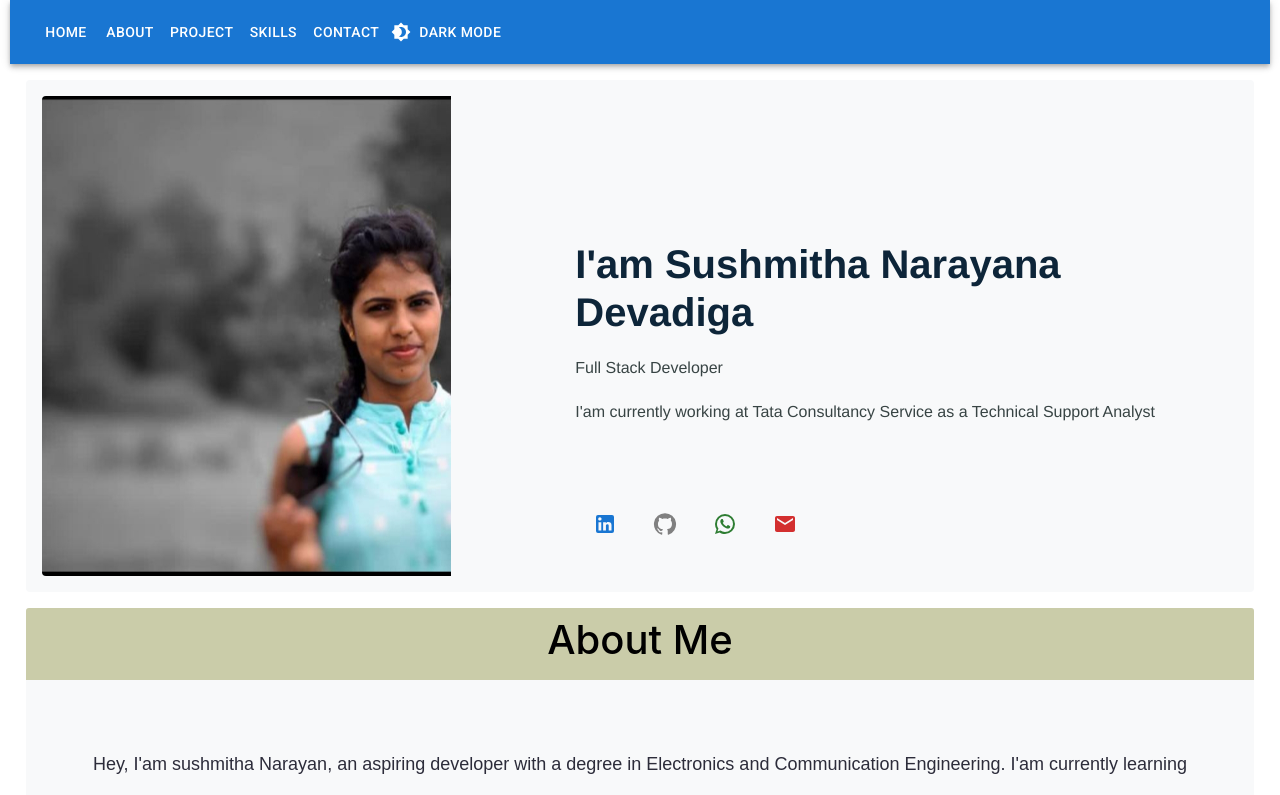
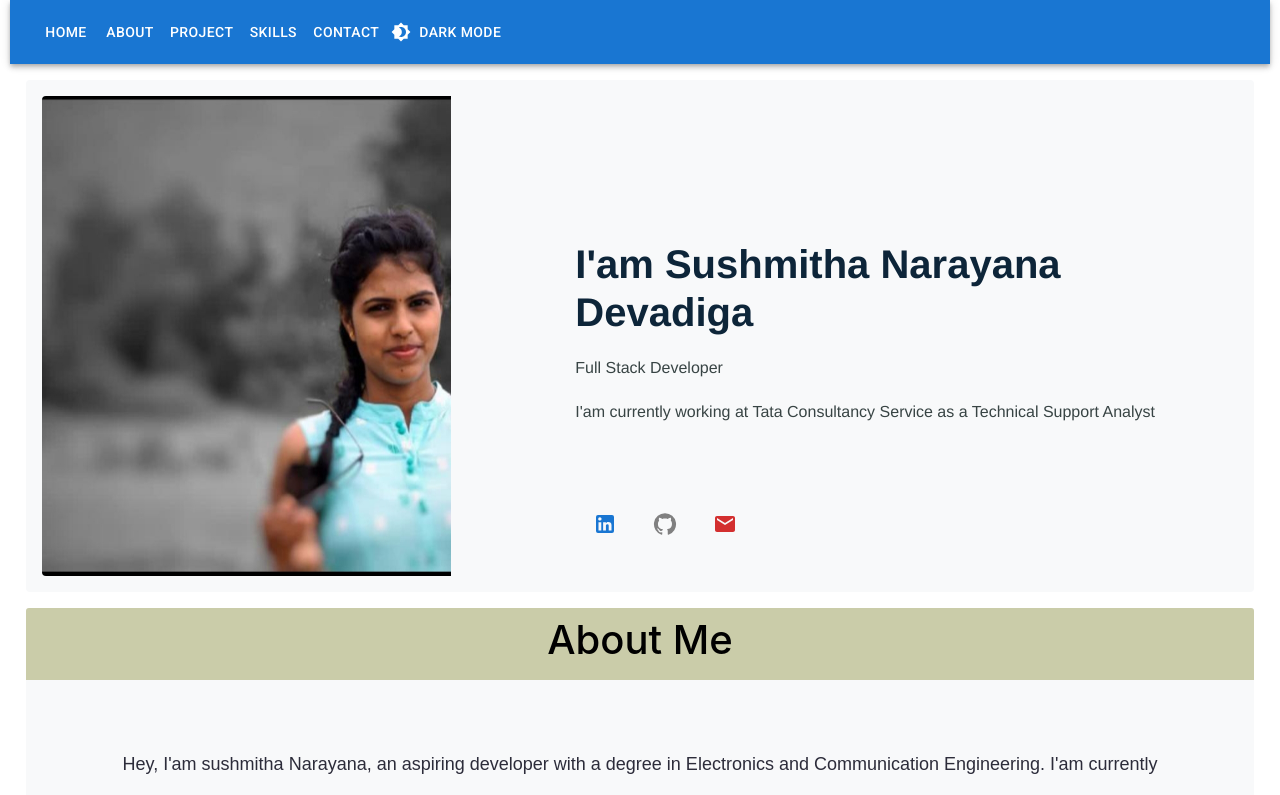
Before and after one commit to shushnikz/portfolio-draft, a React (Create React App) app: page / in a window 1280 px wide. Shown: the top 795 px of the page. Built offline with nearby package versions, Linux system fonts and the light colour scheme.

Commit message:
added contact

```diff
--- a/src/About.js
+++ b/src/About.js
@@ -8,7 +8,7 @@ export default function About(){
             <div className="card bg-light text-light m-3 border-0">
             <div className="card-header border-0 about"><h1>About Me</h1></div>
   <div className="card-body bg-light text-dark about-intro">
-    <p className="card-text text-center m-5">Hey, I'am sushmitha Narayan, an aspiring developer with a degree in Electronics
+    <p className="card-text text-center m-5">Hey, I'am sushmitha Narayana, an aspiring developer with a degree in Electronics
     and Communication Engineering. I'am currently learning new skills with a vision of becoming better at what I do.
     I like Web Development and to Create a new Interfaces.</p>
   </div>
--- a/src/Contact.js
+++ b/src/Contact.js
@@ -33,7 +33,6 @@ export default function Contact() {
               </Form.Item>
               <Button htmlType="submit">Submit</Button>
             </Form>
-
           </div>
           <div className="mt-4">
             <div className="card border-0" style={{ width: "18rem" }}>
@@ -59,11 +58,6 @@ export default function Contact() {
                       <IconButton>
                         <GitHubIcon style={{ color: "grey" }} />
                       </IconButton></a>
-                    <a className="link" href="https://whatsapp.com/dl/"
-                      target="_blank" rel="noreferrer">
-                      <IconButton>
-                        <WhatsAppIcon color="success" />
-                      </IconButton></a>
                     <a className="link" href="mailto: sushmithadevadiga997@gmail.com"
                       target="_blank" rel="noreferrer">
                       <IconButton>
--- a/src/Intro.js
+++ b/src/Intro.js
@@ -31,11 +31,6 @@ export default function Intro(){
                                 <IconButton>
                                     <GitHubIcon style={{color: "grey"}}/>
                                 </IconButton></a>
-                                <a className="link" href="https://whatsapp.com/dl/"
-                                target="_blank" rel="noreferrer">
-                                <IconButton>
-                                    <WhatsAppIcon color="success"/>
-                                </IconButton></a>
                                 <a className="link" href="mailto: sushmithadevadiga997@gmail.com"
                                 target="_blank" rel="noreferrer">
                                 <IconButton>
```
